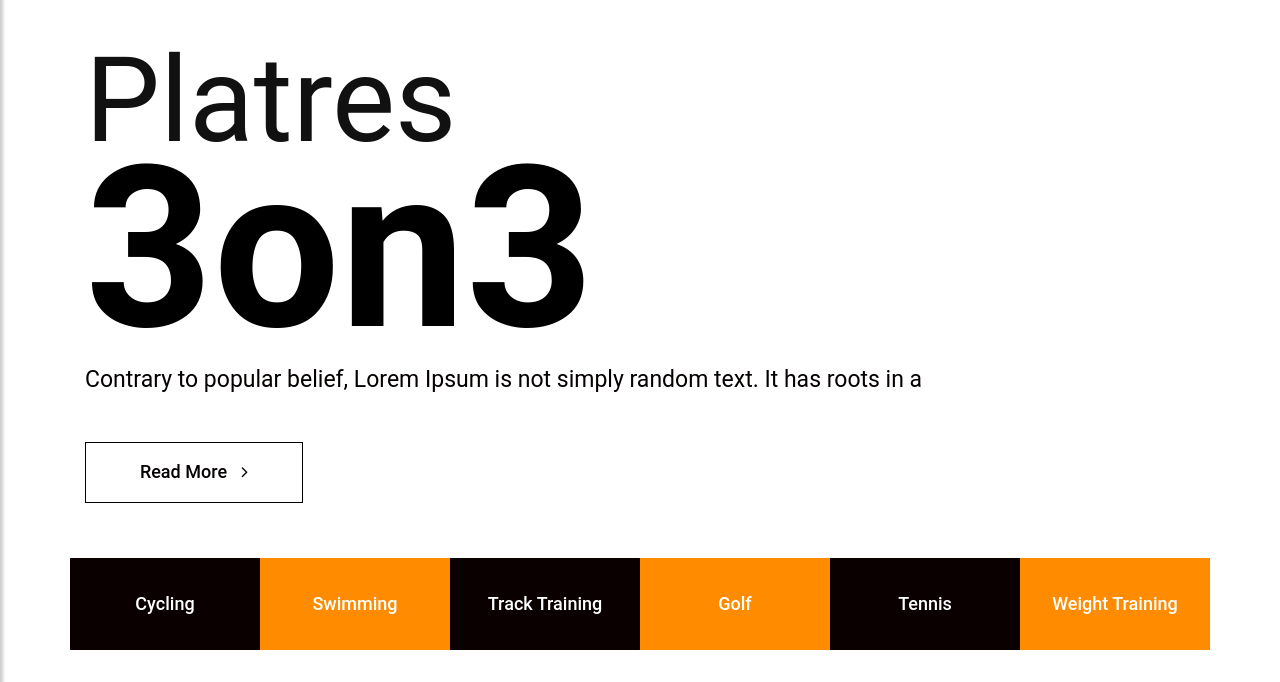
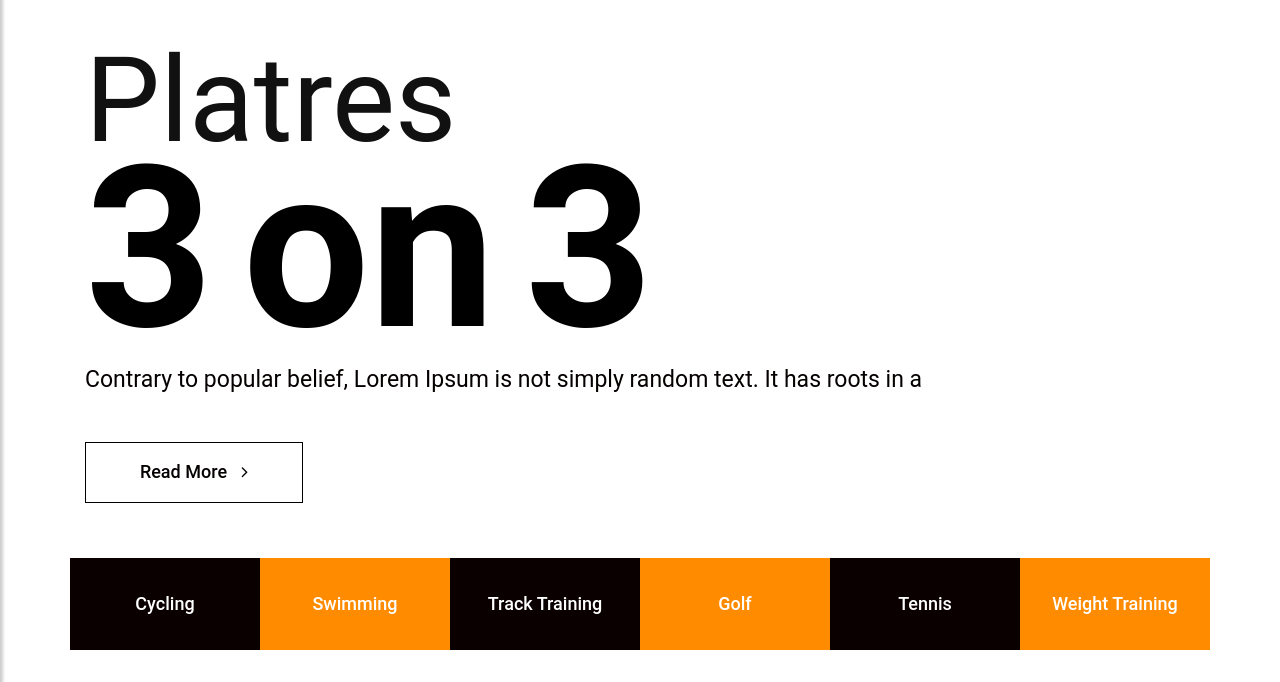
Before and after one commit to thomaskzs/test2, a plain HTML site: page index.html in a window 1280 px wide. Shown: the part 85-767 px from the top of the page. Drawn offline with Linux system fonts and the light colour scheme; some packages are replaced by stand-ins of ours.

Commit message:
Update index.html

```diff
--- a/index.html
+++ b/index.html
@@ -115,9 +115,9 @@
                         <div class="col-md-12">
                             <div class="main_text">
                               <!--  <h1>Platres <br><strong class="bold_text">3</strong><strong class="bold_text_black">on3</strong></h1> -->
-                                <h1>Platres<br><strong class="bold_text_black">3on3</strong>
-                                           <!--     <strong class="bold_text_black">on</strong> -->
-                                            <!--    <strong class="bold_text_black">3</strong>--></h1>
+                                <h1>Platres<br><strong class="bold_text_black">3</strong>
+                                               <strong class="bold_text_black">on</strong>
+                                               <strong class="bold_text_black">3</strong></h1>
                                 <span>Contrary to popular belief, Lorem Ipsum is not simply random text. It has roots in a</span>
                                 <a href="#">Read More <i class="fa fa-angle-right" aria-hidden="true"></i></a>
                             </div>
```
